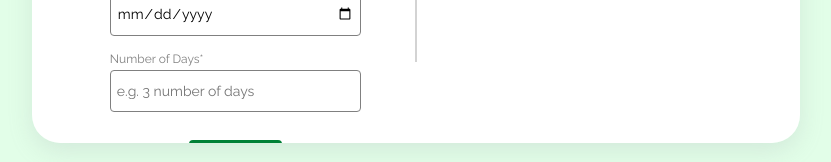
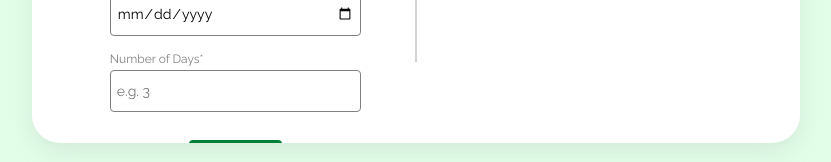
Before and after one commit to Gathoni-Wanjira/Leave-Tracker-Frontend, a React (Create React App) app: page / in a window 1280 px wide. Shown: the part 577-739 px from the top of the page, without its empty margins (224-1055 px from the left). Built offline with nearby package versions, Linux system fonts and the light colour scheme.

Commit message:
Number of Days

```diff
--- a/src/Components/Form.js
+++ b/src/Components/Form.js
@@ -166,7 +166,7 @@ function Form() {
             <div >
                 <label for="floating_first_name" >Number of Days*</label> <br />
                 <input value={daysNumber} onChange={(e) => setDaysNumber(e.target.value)}
-                  type="text" name="floating_first_name" id="floating_first_name" placeholder="e.g. 3 number of days" required />
+                  type="text" name="floating_first_name" id="floating_first_name" placeholder="e.g. 3 " required />
               </div>
             <div className='applyBtn'>
               <button type="submit" >Apply</button>
```
